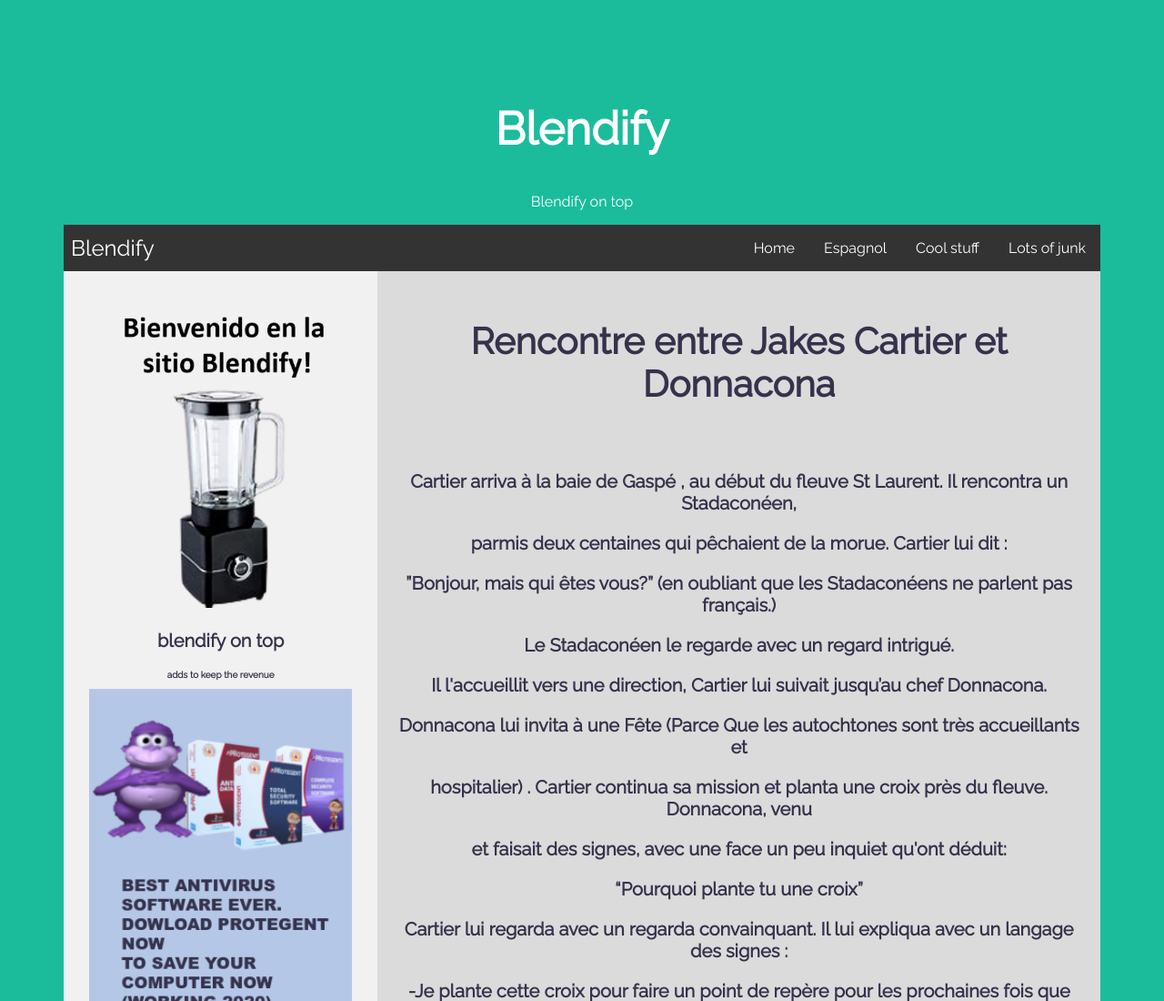
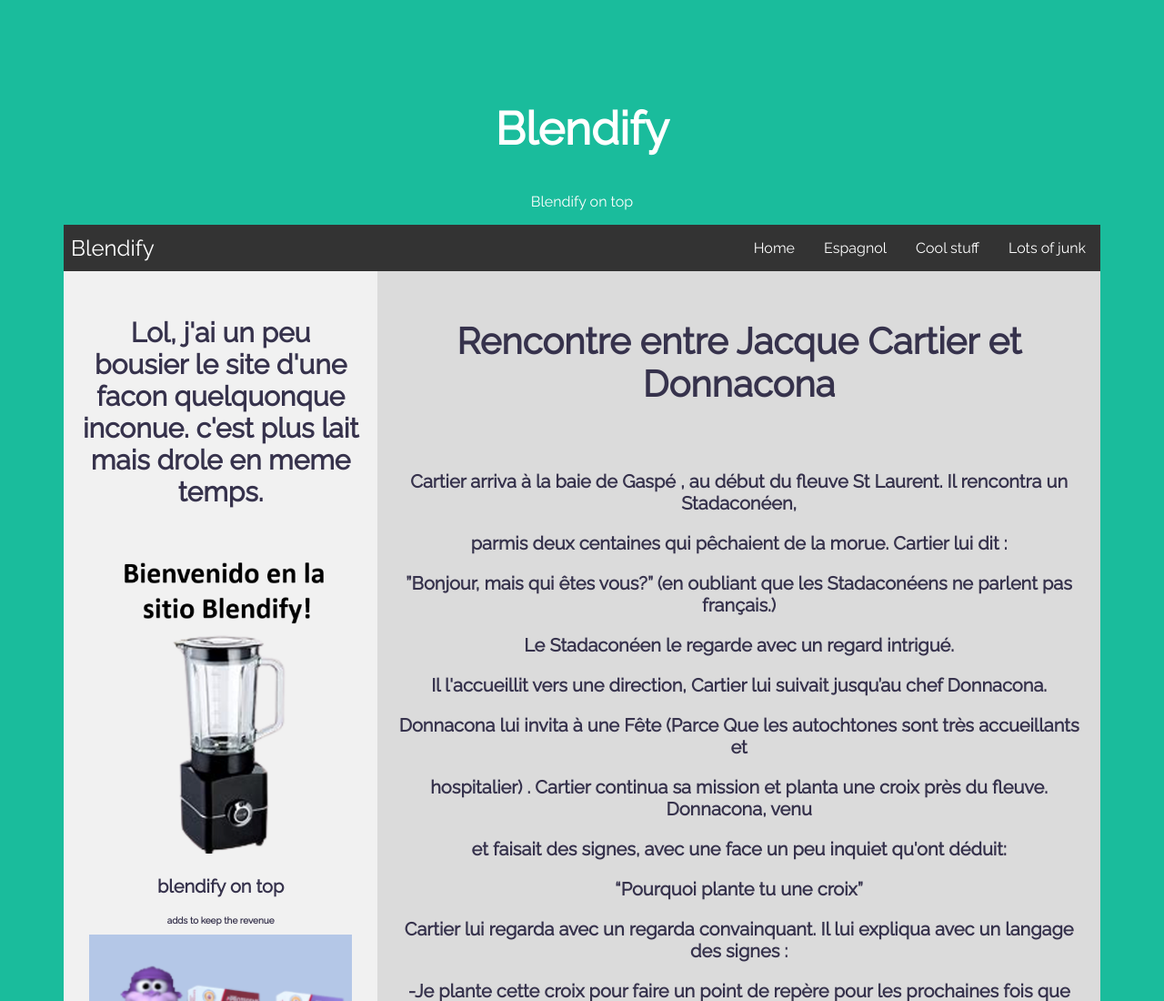
Before and after one commit to blendifyClient/coolblendify, a plain HTML site: page index.html in a window 1280 px wide. Shown: the top 1100 px of the page at 91% size. Drawn offline with Linux system fonts and the light colour scheme; files that its build step writes are made by us from their sources.

```diff
--- a/index.html
+++ b/index.html
@@ -142,6 +142,7 @@ body {
 </style>
 <div class="row">
   <div class="side">
+    <p class="cool" style="font-size:30px">Lol, j'ai un peu bousier le site d'une facon quelquonque inconue. c'est plus lait mais drole en meme temps.</p>
         <img src="blendify4.png" alt="hi" style="height:350px;">
     <p class="cool" style="font-size:20px">blendify on top </p>
     <p class="cool" style="font-size:10px">adds to keep the revenue </p>
@@ -151,7 +152,7 @@ body {
   </div>
   <div class="main">
 
-    <h1 class="cool" style="font-size:40px">Rencontre entre Jakes Cartier et Donnacona</h1>
+    <h1 class="cool" style="font-size:40px">Rencontre entre Jacque Cartier et Donnacona</h1>
         <img src="blank.png" alt="Los pronombres personales" style="height:10px;" onclick="window.location.href='https://blendify.net';">
     <p class="cool" style="font-size:20px">Cartier arriva à la baie de Gaspé , au début du fleuve St Laurent. Il rencontra un Stadaconéen, </p>
     <p class="cool" style="font-size:20px">parmis deux centaines qui pêchaient de la morue. Cartier lui dit :</p>
```
